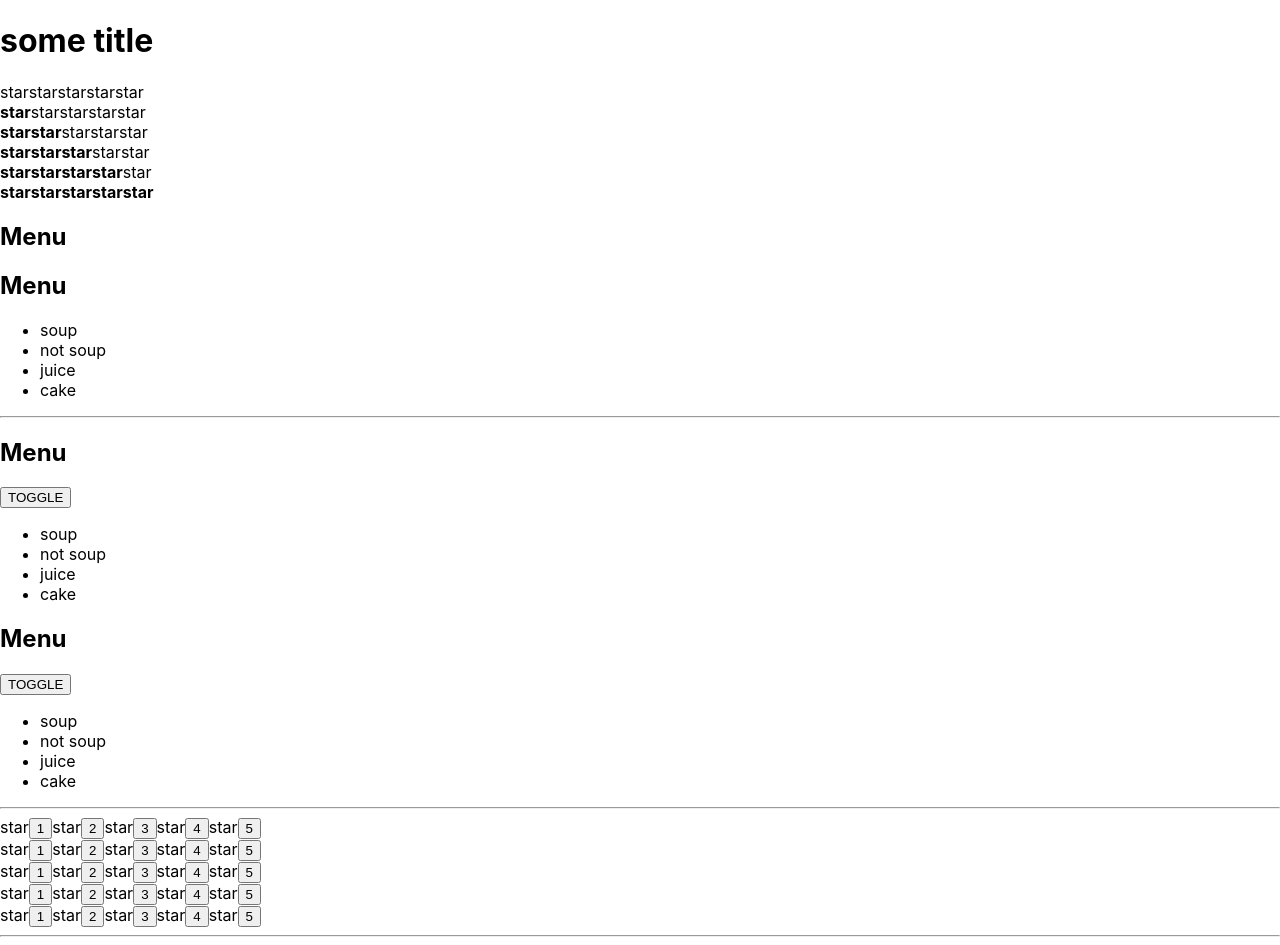
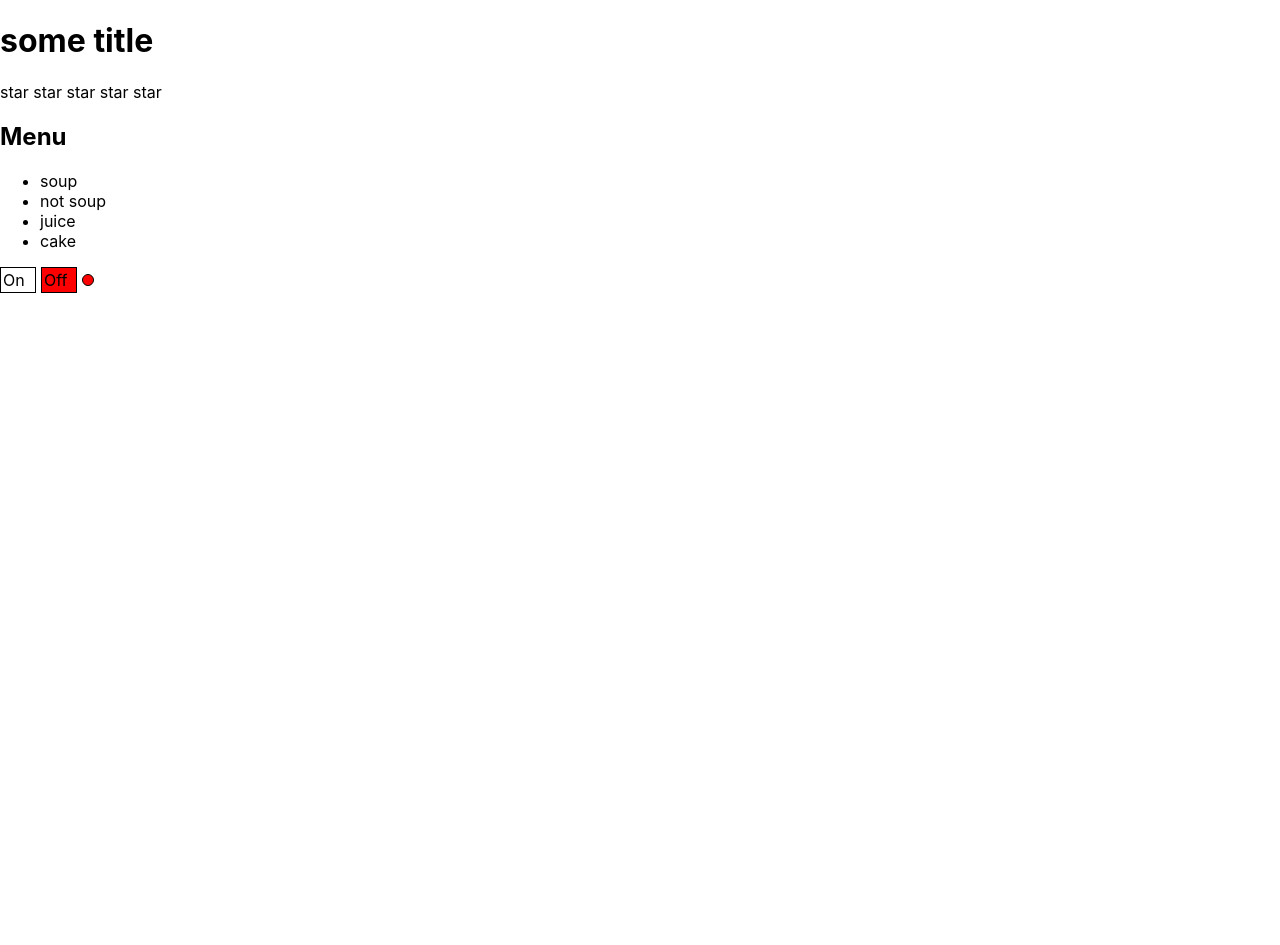
Before and after one commit to theRoodi/ts-react, a React (Create React App) app: page / in a window 1280 px wide. After the commit the page ends 800 px from the top, so only its background shows below. Built offline with nearby package versions, Linux system fonts and the light colour scheme.

Commit message:
callbacks

```diff
--- a/src/App.tsx
+++ b/src/App.tsx
@@ -1,10 +1,15 @@
 import './App.css';
-import { Accordion } from './components/Accordion/Accordion';
-import Rating from './components/Rating/Rating';
-import {UncontrolledAccordion} from './components/Accordion/UncontrolledAccordion';
-import UncontrolledRating from './components/Rating/UncontrolledRating';
+import {Accordion} from './components/Accordion/Accordion';
+import Rating, {RatingValueType} from './components/Rating/Rating';
+import {useState} from 'react';
+import OnOff from './components/OnOff/OnOff';
 
 function App() {
+    const [ratingValue, setRatingValue] = useState<RatingValueType>(0)
+    const [collapsed, setCollapsed] = useState<boolean>(false)
+    const [switched, setSwitched] = useState<boolean>(false)
+
+
   const menu = {
     first: 'soup',
     second: 'not soup',
@@ -14,24 +19,9 @@ function App() {
   return (
     <div>
       <AppTitle title={'some title'} />
-      <Rating value={0} />
-      <Rating value={1} />
-      <Rating value={2} />
-      <Rating value={3} />
-      <Rating value={4} />
-      <Rating value={5} />
-      <Accordion title={'Menu'} menu={menu} collapsed = {true}/>
-      <Accordion title={'Menu'} menu={menu} collapsed = {false}/>
-        <hr/>
-      <UncontrolledAccordion title={'Menu'} menu={menu} />
-      <UncontrolledAccordion title={'Menu'} menu={menu} />
-        <hr/>
-        <UncontrolledRating />
-        <UncontrolledRating />
-        <UncontrolledRating />
-        <UncontrolledRating />
-        <UncontrolledRating />
-        <hr/>
+      <Rating value={ratingValue} onClick={setRatingValue}/>
+      <Accordion title={'Menu'} menu={menu} collapsed = {setCollapsed} value={collapsed}/>
+        <OnOff on={switched} onClick={setSwitched}/>
     </div>
   );
 }
--- a/src/components/Accordion/Accordion.tsx
+++ b/src/components/Accordion/Accordion.tsx
@@ -2,14 +2,15 @@
 type AccordionPropsType = {
     title: string,
     menu: object
-    collapsed: boolean
+    collapsed: (value: boolean) => void
+    value: boolean
 }
 
 export const Accordion = (props: AccordionPropsType) => {
     return (
         <div>
-            <AccordionTitle title={props.title}/>
-            {!props.collapsed && <AccordionBody menu={props.menu}/>}
+            <AccordionTitle title={props.title} collapsed={props.collapsed} value={props.value}/>
+            {!props.value && <AccordionBody menu={props.menu}/>}
         </div>
     )
 }
@@ -17,12 +18,14 @@ export const Accordion = (props: AccordionPropsType) => {
 
 type AccordionTitlePropsType = {
     title: string
+    collapsed: (value:boolean) => void
+    value: boolean
 }
 
 const AccordionTitle = (props: AccordionTitlePropsType) => {
     return (
         <div>
-            <h2>{props.title}</h2>
+            <h2 onClick={() => props.collapsed(!props.value)}>{props.title}</h2>
         </div>
     )
 }
--- a/src/components/Accordion/UncontrolledAccordion.tsx
+++ b/src/components/Accordion/UncontrolledAccordion.tsx
@@ -14,7 +14,7 @@ export const UncontrolledAccordion = (props: UnAccordionPropsType) => {
 
     return (
         <div>
-            <AccordionTitle title={props.title}/><button onClick={onClose}>TOGGLE</button>
+            <AccordionTitle title={props.title} onClick={onClose}/>
             {!collapsed && <AccordionBody menu={props.menu}/>}
         </div>
     )
@@ -23,12 +23,13 @@ export const UncontrolledAccordion = (props: UnAccordionPropsType) => {
 
 type AccordionTitlePropsType = {
     title: string
+    onClick: ()=> void
 }
 
 const AccordionTitle = (props: AccordionTitlePropsType) => {
     return (
         <div>
-            <h2>{props.title}</h2>
+            <h2 onClick={props.onClick}>{props.title}</h2>
         </div>
     )
 }
--- /dev/null
+++ b/src/components/OnOff/OnOff.tsx
@@ -0,0 +1,54 @@
+import React from 'react';
+
+export type SwitchType = {
+    on: boolean
+    onClick: (on:boolean) => void
+}
+
+const OnOff = (props:SwitchType) => {
+
+    const onStyle = {
+        width: '30px',
+        height: '20px',
+        border: '1px solid black',
+        display: 'inline-block',
+        padding: '2px',
+        backgroundColor: props.on ? 'green' : 'white'
+    }
+
+    const offStyle = {
+        width: '30px',
+        height: '20px',
+        border: '1px solid black',
+        display: 'inline-block',
+        marginLeft: '5px',
+        padding: '2px',
+        backgroundColor: props.on ? 'white' : 'red'
+    }
+
+    const indicatorStyle = {
+        width: '10px',
+        height: '10px',
+        borderRadius: '50%',
+        border: '1px solid black',
+        display: 'inline-block',
+        marginLeft: '5px',
+        backgroundColor: props.on ? 'green' : 'red'
+    }
+    const onClickOnHandler = () => {
+        props.onClick(true)
+    }
+    const onClickOffHandler = () => {
+        props.onClick(false)
+    }
+
+    return (
+        <div>
+            <div style={onStyle} onClick={onClickOnHandler}>On</div>
+            <div style={offStyle} onClick={onClickOffHandler}>Off</div>
+            <div style={indicatorStyle}></div>
+        </div>
+    );
+};
+
+export default OnOff;
--- a/src/components/Rating/Rating.tsx
+++ b/src/components/Rating/Rating.tsx
@@ -1,17 +1,20 @@
 import React from 'react'
 
+export type RatingValueType = 0 | 1 | 2 | 3 | 4 | 5
+
 type RatingPropsType = {
-    value: 0 | 1 | 2 | 3 | 4 | 5
+    value: RatingValueType
+    onClick: (value : RatingValueType) => void
 }
 
 const Rating = (props: RatingPropsType) => {
     return (
         <div>
-            <Star selected={props.value > 0}/>
-            <Star selected={props.value > 1}/>
-            <Star selected={props.value > 2}/>
-            <Star selected={props.value > 3}/>
-            <Star selected={props.value > 4}/>
+            <Star selected={props.value > 0} onClick={props.onClick} value={1}/>
+            <Star selected={props.value > 1} onClick={props.onClick} value={2}/>
+            <Star selected={props.value > 2} onClick={props.onClick} value={3}/>
+            <Star selected={props.value > 3} onClick={props.onClick} value={4}/>
+            <Star selected={props.value > 4} onClick={props.onClick} value={5}/>
         </div>
     )
 
@@ -19,21 +22,13 @@ const Rating = (props: RatingPropsType) => {
 
 type StarPropsType = {
     selected: boolean
+    onClick: (value: RatingValueType) => void
+    value: RatingValueType
 }
 
 
 const Star = (props: StarPropsType) => {
-    if (props.selected === true) {
-        return (
-            <span>
-                <b>star</b>
-            </span>
-        )
-    } else {
-        return (
-            <span>star</span>
-        )
-    }
+    return <span onClick={() => props.onClick(props.value)}>{props.selected ? <b>star </b> : 'star '}</span>
 }
 
 export default Rating
--- a/src/components/Rating/UncontrolledRating.tsx
+++ b/src/components/Rating/UncontrolledRating.tsx
@@ -3,17 +3,13 @@ import React, {useState} from 'react'
 const UncontrolledRating = () => {
     let [value, setValue] = useState(0)
 
-    const onChangeRate = (rate: number) => {
-        setValue(rate)
-    }
-
     return (
         <div>
-            <Star selected={value > 0}/><button onClick={() => onChangeRate(1)}>1</button>
-            <Star selected={value > 1}/><button onClick={() => onChangeRate(2)}>2</button>
-            <Star selected={value > 2}/><button onClick={() => onChangeRate(3)}>3</button>
-            <Star selected={value > 3}/><button onClick={() => onChangeRate(4)}>4</button>
-            <Star selected={value > 4}/><button onClick={() => onChangeRate(5)}>5</button>
+            <Star selected={value > 0} setValue={setValue} value={1}/>
+            <Star selected={value > 1} setValue={setValue} value={2}/>
+            <Star selected={value > 2} setValue={setValue} value={3}/>
+            <Star selected={value > 3} setValue={setValue} value={4}/>
+            <Star selected={value > 4} setValue={setValue} value={5}/>
         </div>
     )
 
@@ -21,21 +17,14 @@ const UncontrolledRating = () => {
 
 type StarPropsType = {
     selected: boolean
+    value : 1 | 2 | 3 | 4 | 5
+    setValue: (value : 1 | 2 | 3 | 4 | 5) => void
 }
 
 
 const Star = (props: StarPropsType) => {
-    if (props.selected === true) {
-        return (
-            <span>
-                <b>star</b>
-            </span>
-        )
-    } else {
-        return (
-            <span>star</span>
-        )
-    }
+    return <span onClick={() => props.setValue(props.value)}
+    >{props.selected ? <b>star</b> : 'star'}</span>
 }
 
 export default UncontrolledRating
```
